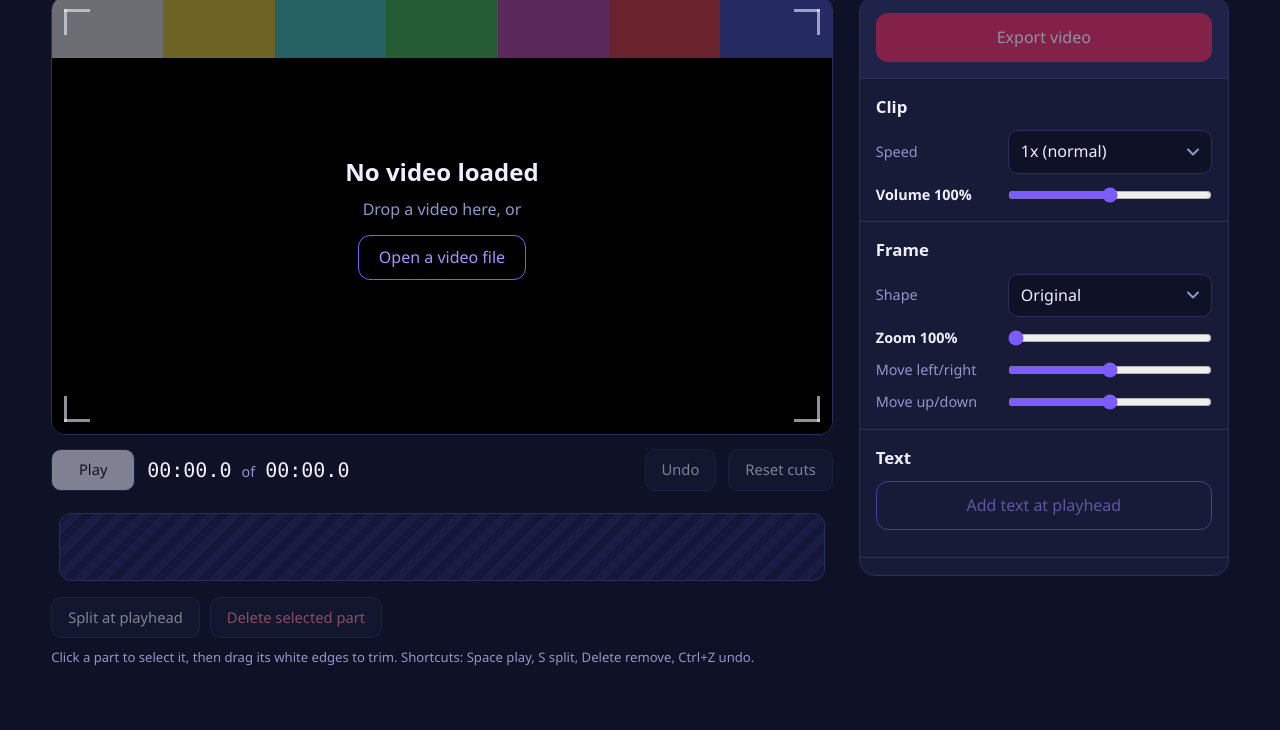
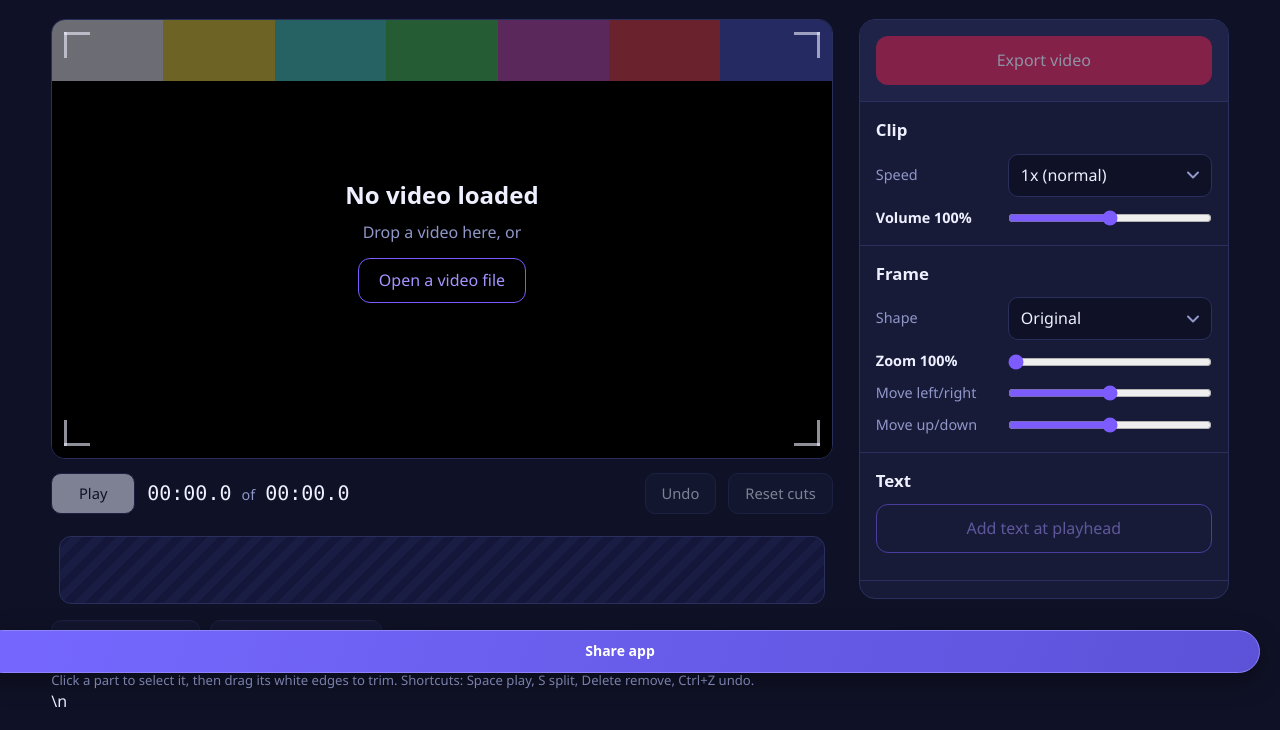
Before and after one commit to ghadaalani06-cmd/videos, a browser extension: page editor.html in a window 1280 px wide. Shown: the part 107-837 px from the top of the page. Before the commit the page ends 800 px from the top, so only its background shows below. Drawn offline with Linux system fonts and the light colour scheme; a script that the page names is missing.

Commit message:
Add share app button

```diff
--- a/editor.html
+++ b/editor.html
@@ -9,7 +9,7 @@
   <link rel="manifest" href="manifest.webmanifest">
   <link rel="stylesheet" href="recorder.css">
   <link rel="stylesheet" href="editor.css"><link rel="stylesheet" href="app-theme.css">
-</head>
+<link rel="stylesheet" href="share.css">\n</head>
 <body data-title="title.editor">
   <header class="top">
     <span class="tally" aria-hidden="true"></span>
@@ -156,5 +156,5 @@ if(btn){
  });
 }
 </script>
-</body>
+<script src="share.js"></script>\n</body>
 </html>
```
